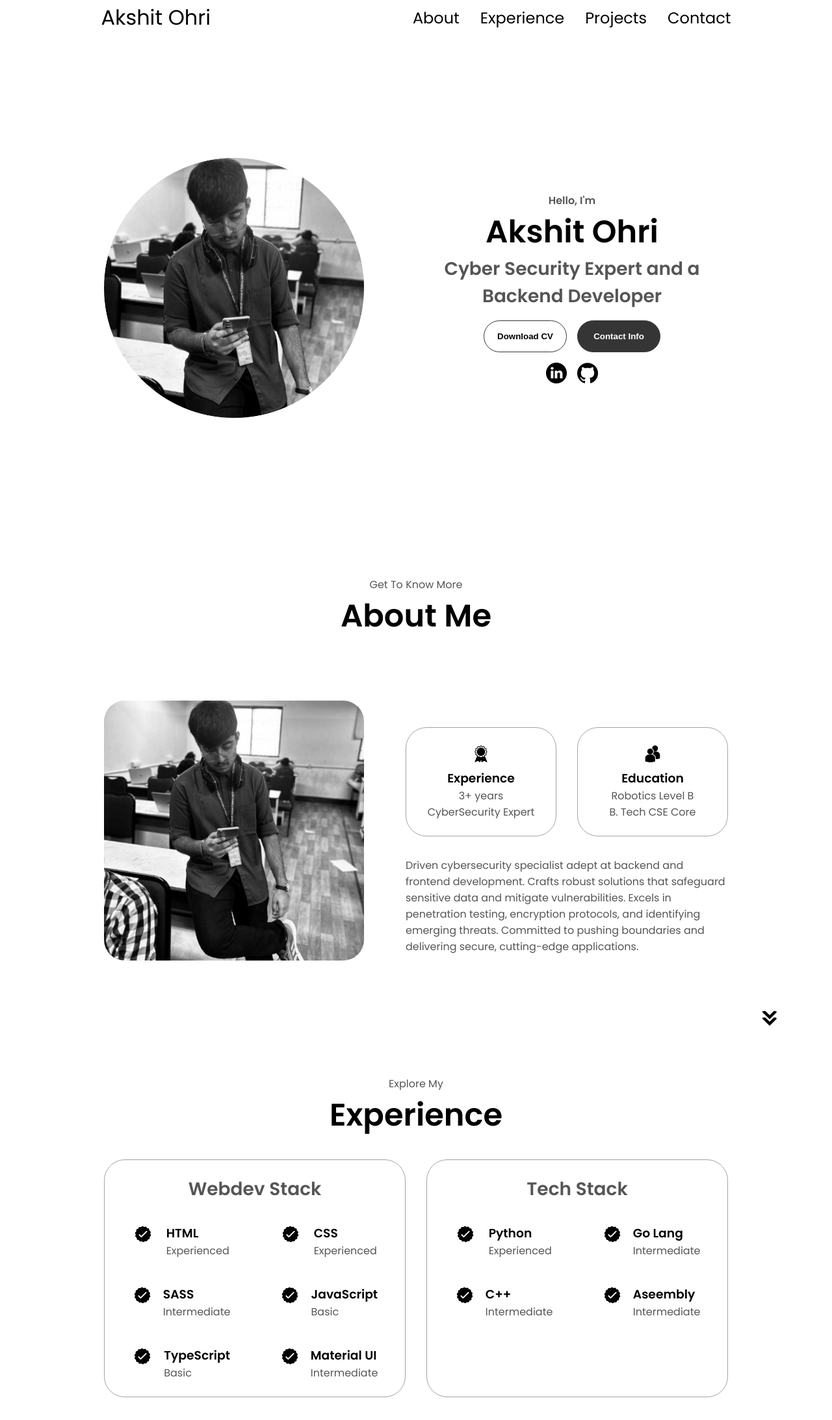
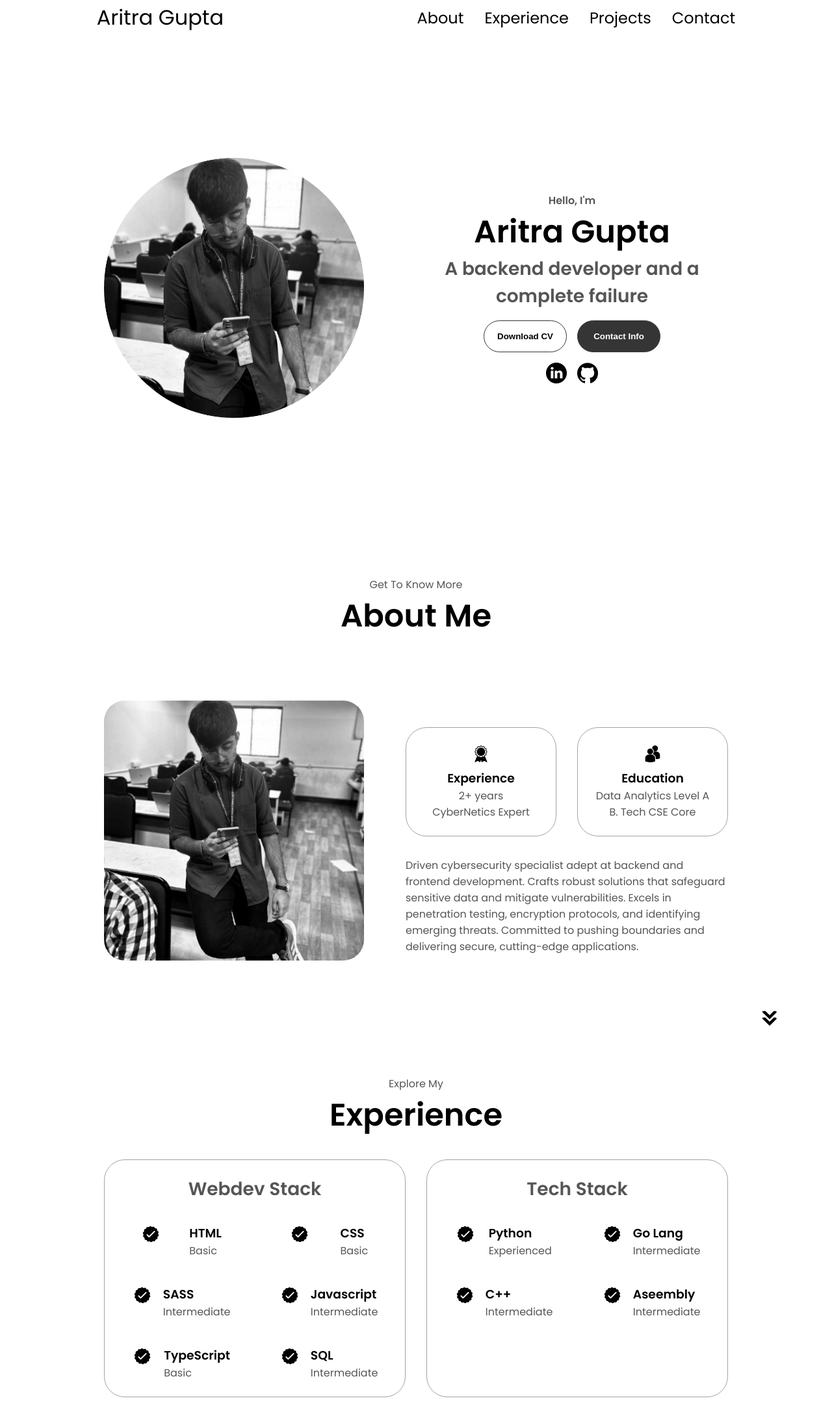
Before and after one commit to VERISPIANCAR/VPro, a plain HTML site: page index.html in a window 1280 px wide. Shown: the part 41-2226 px from the top of the page at 65% size. Drawn offline with Linux system fonts and the light colour scheme.

Commit message:
First commit

```diff
--- a/index.html
+++ b/index.html
@@ -4,13 +4,13 @@
     <meta charset="UTF-8" />
     <meta http-equiv="X-UA-Compatible" content="IE=edge" />
     <meta name="viewport" content="width=device-width, initial-scale=1.0" />
-    <title>Akshit Ohri | Portfolio</title>
+    <title>Aritra Gupta | Portfolio</title>
     <link rel="stylesheet" href="style.css" />
     <link rel="stylesheet" href="mediaqueries.css" />
   </head>
   <body>
     <nav id="desktop-nav">
-      <div class="logo">Akshit Ohri</div>
+      <div class="logo">Aritra Gupta</div>
       <div>
         <ul class="nav-links">
           <li><a href="#about">About</a></li>
@@ -21,7 +21,7 @@
       </div>
     </nav>
     <nav id="hamburger-nav">
-      <div class="logo">Akshit Ohri</div>
+      <div class="logo">Aritra Gupta</div>
       <div class="hamburger-menu">
         <div class="hamburger-icon" onclick="toggleMenu()">
           <span></span>
@@ -42,8 +42,8 @@
       </div>
       <div class="section__text">
         <p class="section__text__p1">Hello, I'm</p>
-        <h1 class="title">Akshit Ohri</h1>
-        <p class="section__text__p2">Cyber Security Expert and a Backend Developer</p>
+        <h1 class="title">Aritra Gupta</h1>
+        <p class="section__text__p2">A backend developer and a complete failure</p>
         <div class="btn-container">
           <button
             class="btn btn-color-2"
@@ -91,7 +91,7 @@
                 class="icon"
               />
               <h3>Experience</h3>
-              <p>3+ years <br />CyberSecurity Expert</p>
+              <p>2+ years <br />CyberNetics Expert</p>
             </div>
             <div class="details-container">
               <img
@@ -100,7 +100,7 @@
                 class="icon"
               />
               <h3>Education</h3>
-              <p>Robotics Level B<br />B. Tech CSE Core</p>
+              <p>Data Analytics Level A<br />B. Tech CSE Core</p>
             </div>
           </div>
           <div class="text-container">
@@ -133,7 +133,7 @@
                 />
                 <div>
                   <h3>HTML</h3>
-                  <p>Experienced</p>
+                  <p>Basic</p>
                 </div>
               </article>
               <article>
@@ -144,7 +144,7 @@
                 />
                 <div>
                   <h3>CSS</h3>
-                  <p>Experienced</p>
+                  <p>Basic</p>
                 </div>
               </article>
               <article>
@@ -165,8 +165,8 @@
                   class="icon"
                 />
                 <div>
-                  <h3>JavaScript</h3>
-                  <p>Basic</p>
+                  <h3>Javascript</h3>
+                  <p>Intermediate</p>
                 </div>
               </article>
               <article>
@@ -187,7 +187,7 @@
                   class="icon"
                 />
                 <div>
-                  <h3>Material UI</h3>
+                  <h3>SQL</h3>
                   <p>Intermediate</p>
                 </div>
               </article>
@@ -347,7 +347,7 @@
             alt="Email icon"
             class="icon contact-icon email-icon"
           />
-          <p><a href="mailto:examplemail@gmail.com">ao.noreply@gmail.com</a></p>
+          <p><a href="mailto:examplemail@gmail.com">aritra.vrsac@gmail.com</a></p>
         </div>
         <div class="contact-info-container">
           <img
@@ -355,7 +355,7 @@
             alt="LinkedIn icon"
             class="icon contact-icon"
           />
-          <p><a href="https://www.linkedin.com/in/ohri-akshit/">@ohri-akshit</a></p>
+          <p><a href="https://www.linkedin.com/in/aritra-gupta-2903a428a/">@gupta-aritra</a></p>
         </div>
       </div>
     </section>
@@ -370,7 +370,7 @@
           </ul>
         </div>
       </nav>
-      <p>Copyright &#169; 2023 Akshit Ohri. All Rights Reserved.</p>
+      <p>Copyright &#169; 2024 Aritra Gupta. All Rights Reserved.</p>
     </footer>
     <script src="script.js"></script>
   </body>
```
